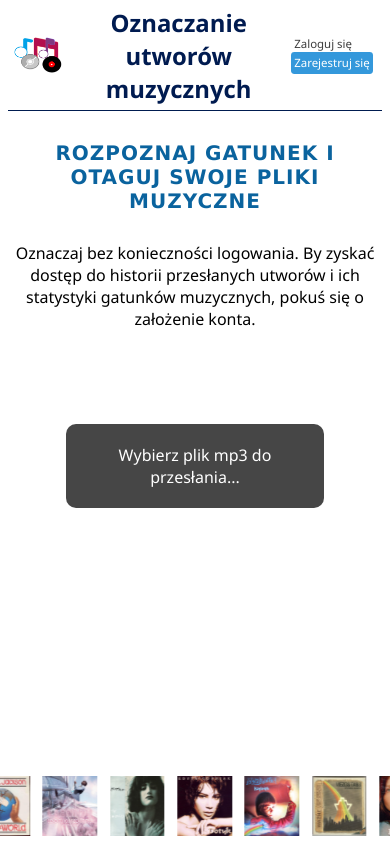
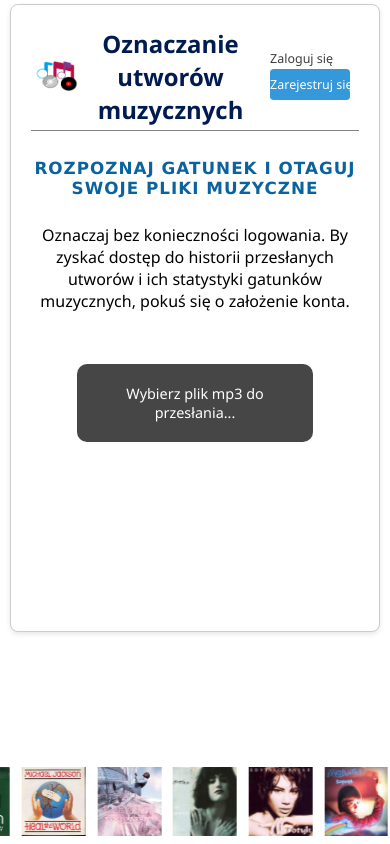
Before and after one commit to kamka5/music_genre_classification, a React (Create React App) app: page / in a window 390 px wide. Built offline with nearby package versions, Linux system fonts and the light colour scheme; no server answers.

Commit message:
17.02 (2)

```diff
--- /dev/null
+++ b/src/App.css
@@ -0,0 +1,38 @@
+.App {
+  text-align: center;
+}
+
+.App-logo {
+  height: 40vmin;
+  pointer-events: none;
+}
+
+@media (prefers-reduced-motion: no-preference) {
+  .App-logo {
+    animation: App-logo-spin infinite 20s linear;
+  }
+}
+
+.App-header {
+  background-color: #282c34;
+  min-height: 100vh;
+  display: flex;
+  flex-direction: column;
+  align-items: center;
+  justify-content: center;
+  font-size: calc(10px + 2vmin);
+  color: white;
+}
+
+.App-link {
+  color: #61dafb;
+}
+
+@keyframes App-logo-spin {
+  from {
+    transform: rotate(0deg);
+  }
+  to {
+    transform: rotate(360deg);
+  }
+}
--- a/src/components/HomePage/Home.jsx
+++ b/src/components/HomePage/Home.jsx
@@ -229,7 +229,7 @@ const HomePage = () => {
 
               {user && (
                 <div>
-                  <h1>Cześć {user.firstName},</h1>
+                  <h1>Cześć {user.firstName}</h1>
                   <SongUploadForm
                     onUploadComplete={handleUploadComplete}
                     uploadedSong={uploadedSong}
@@ -295,12 +295,16 @@ const HomePage = () => {
                 <br />
                 {isUploading && <Overlay />}
                 {isUploading && <LoadingSpinner2 />} <br />
+                {!isUploading && (
+                  <div>
                     <Button variant="primary" onClick={saveChanges}>
                       Zapisz zmiany
                     </Button>
                     <Button variant="secondary" onClick={cancelChanges}>
                       Anuluj zmiany
                     </Button>
+                  </div>
+                )}
               </div>
             </section>
           </Col>
--- a/src/components/HomePage/Home.module.css
+++ b/src/components/HomePage/Home.module.css
@@ -3,17 +3,24 @@ body {
 }
 
 .container {
-  max-width: 88%;
-  margin: 0 auto;
+  max-width: 82%;
+  margin: 50px auto;
+  margin-top: 1%;
+  padding: 20px;
+  padding-bottom: 8%;
+  border: 1px solid #ccc;
+  border-radius: 8px;
+  background-color: #fff;
+  box-shadow: 0 2px 5px rgba(0, 0, 0, 0.1);
 }
 
 .header {
   display: flex;
   justify-content: space-between;
   align-items: center;
-  padding: 1.5% 0.75%;
+  padding: 0.5% 0.75% 1.5% 0.75%;
   background-color: #ffffff;
-  border-bottom: 1px solid #001c50;
+  border-bottom: 1px solid #848484;
 }
 
 .logoContainer {
@@ -152,6 +159,17 @@ nav a:hover {
   margin-left: 1%;
 }
 
+@media (max-width: 1476px) {
+  .registerLink,
+  .loginLink,
+  .logoutLink,
+  .myAccountLink{
+    font-size: 1.1em;
+    padding: 0.3em;
+    white-space: nowrap;
+    margin: 2px 0;
+  }
+}
 
 @media (max-width: 1300px) {
   .logo {
@@ -168,6 +186,9 @@ nav a:hover {
   }
   .albumCover {
     width: 8.5%;
+  }
+  .pageTitle{
+    margin-right: 10px;
   }
   @keyframes scrollAlbums {
     0% {
@@ -188,7 +209,7 @@ nav a:hover {
   .logoutLink,
   .myAccountLink{
     font-size: 1.1em;
-    padding: 0.3em;
+    padding: 7px 0;
     white-space: nowrap;
   }
   .albumCover {
@@ -198,14 +219,15 @@ nav a:hover {
     font-size: 1em;
     width: 100px;
   }
-  .container{
-    max-width: 90%;
-  }
 }
 
 @media (max-width: 768px) {
   .logo {
     width: 15%;
+  }
+  .container{
+    max-width: 84%;
+    padding-bottom: 35%;
   }
   .mainContent{
     margin-top: 6%;
@@ -216,6 +238,13 @@ nav a:hover {
   .header{
     font-size: 0.65em;
   }
+  .h1Content{
+    font-size: 1.05em;
+  }
+  .logoutLink, .myAccountLink, .registerLink, .loginLink{
+    font-size: 1.15em;
+    width: 80px;
+  }
 }
 
 @media (max-width: 500px) {
@@ -223,13 +252,15 @@ nav a:hover {
     width: 19%;
   }
   .container{
-    max-width: 96%;
+    max-width: 84%;
+    padding-bottom: 46%;
   }
   .albumCover {
-    width: 13%;
+    width: 16%;
   }
-  .logoutLink, .myAccountLink{
-    font-size: 1em;
+
+  .logoutLink, .myAccountLink, .registerLink, .loginLink{
+    font-size: 1.2em;
     width: 80px;
   }
   @keyframes scrollAlbums {
--- a/src/components/MyAccountPage/MyAccount.module.css
+++ b/src/components/MyAccountPage/MyAccount.module.css
@@ -1,5 +1,5 @@
 .container {
-  max-width: 700px;
+  max-width: 750px;
   margin: 50px auto;
   padding: 20px;
   border: 1px solid #ccc;
--- a/src/components/SongUploadForm/SongUpload.module.css
+++ b/src/components/SongUploadForm/SongUpload.module.css
@@ -71,6 +71,7 @@
 
 @media (max-width: 500px) {
   .customUploadButton {
-    margin-top: 25%;
+    margin-top: 12%;
+    font-size: 0.9em;
   }
 }
--- a/src/components/TaggedSongInfo/TaggedSongInfo.jsx
+++ b/src/components/TaggedSongInfo/TaggedSongInfo.jsx
@@ -275,7 +275,8 @@ const TaggedSongInfo = () => {
             Informacje o otagowanej piosence
           </h1>
           <br />
-          <h2>Przypisano następujące tagi:</h2>
+          <h2 className={styles.songInfoSubT}>Przypisano następujące tagi:</h2>
+          <div className={styles.songInform}>
             <p>
               <strong>Tytuł:</strong> {songInfo.tags.title || "Brak informacji"}
             </p>
@@ -291,8 +292,10 @@ const TaggedSongInfo = () => {
               {songInfo.tags.year || "Brak informacji"}
             </p>
             <p>
-            <strong>Rozpoznany gatunek:</strong>{" "}
-            <strong>{songInfo.genre || "Brak informacji"}</strong>
+              <strong>Rozpoznany głowny gatunek:</strong>{" "}
+              <strong style={{ textTransform: "uppercase" }}>
+                {songInfo.genre || "Brak informacji"}
+              </strong>
             </p>
             <p>{formatDate(songInfo.createdAt)}</p>
             <br />
@@ -312,6 +315,7 @@ const TaggedSongInfo = () => {
             >
               Powrót
             </Button>
+          </div>
         </Col>
       </Row>
       <br />
@@ -376,7 +380,7 @@ const TaggedSongInfo = () => {
             <span className={styles.songInfo}>"{songInfo.fileName}"</span>
           </h3>{" "}
           <h3 className={styles.songInfo}>
-            Gatunek określany kolejno w każdym 3-sekundowym segmencie.
+            Gatunek określany kolejno w każdym 3-sekundowym segmencie
           </h3>
           <div className={styles.chartContainer}>
             <div className={styles.chartContainer}>
@@ -388,6 +392,23 @@ const TaggedSongInfo = () => {
               />
             </div>
           </div>
+          <div
+            style={{
+              marginBottom: "6%",
+              textAlign: "center",
+              marginTop: "1%",
+            }}
+          >
+            <p
+              style={{
+                fontSize: "0.86em",
+              }}
+            >
+              {" "}
+              Powyższy diagram przedstawia strukturę utworu, która bazuje na
+              fundamencie dziesięciu kluczowych gatunków muzycznych.
+            </p>
+          </div>
         </Col>
       </Row>
     </Container>
--- a/src/components/TaggedSongInfo/TaggedSongInfo.module.css
+++ b/src/components/TaggedSongInfo/TaggedSongInfo.module.css
@@ -9,9 +9,20 @@
 }
 
 .songInfoTitle {
-  color: #002ba1;
+  color: #174195;
   text-align: left;
   font-size: 2em;
+  margin-top: 4%;
+  margin-bottom: 1%;
+  padding-left: 7%;
+}
+
+.songInfoSubT{
+  padding-left: 10%;
+}
+
+.songInform{
+  padding-left: 11%;
 }
 
 h3 {
@@ -41,9 +52,10 @@ strong {
 }
 
 .downloadBtn, .goBackBtn{
-width: 13%;
+width: 95px;
 font-size: 90%;
 font-weight: bold;
+margin-right: 1%;
 }
 
 .progress-bar-info {
```
Lines whose indentation alone changed are shown as unchanged.
